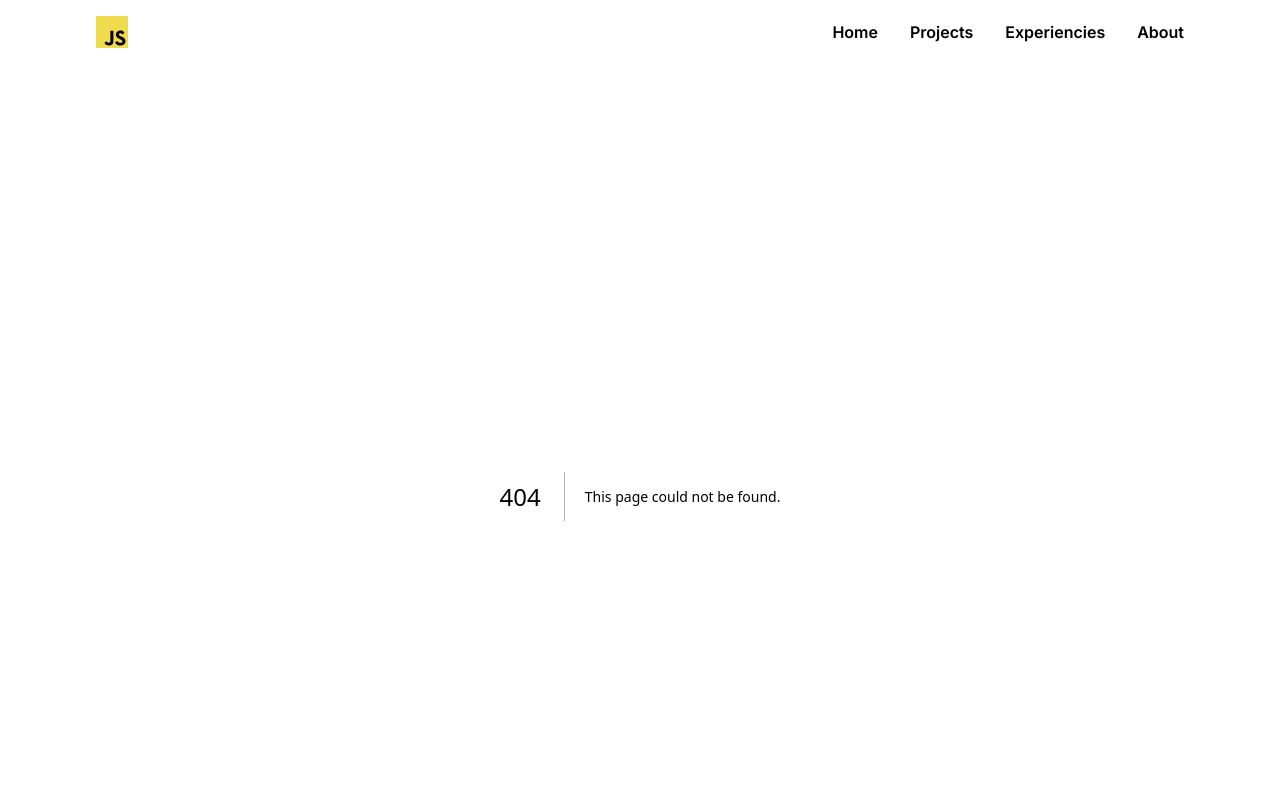
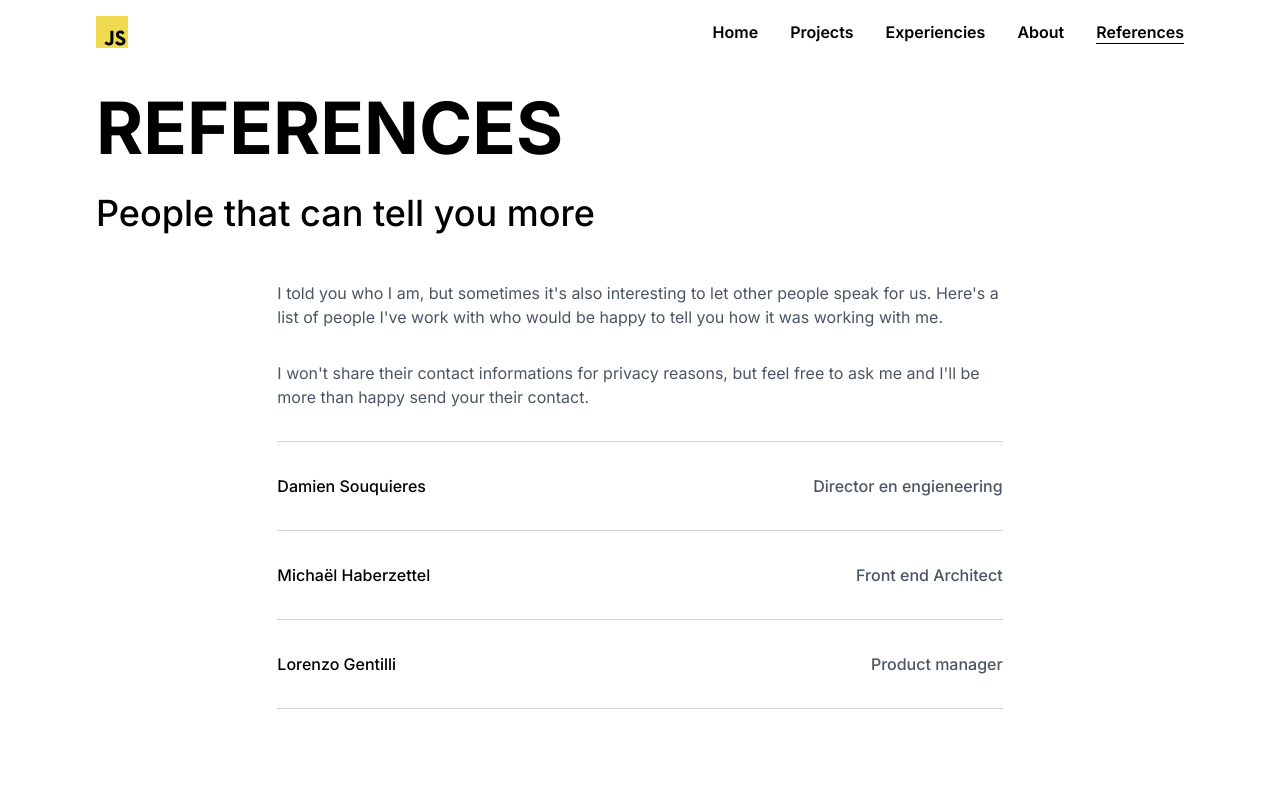
Before and after one commit to Newpoki/portfolio, a Next.js app: page /references in a window 1280 px wide. Before the commit this address had no page. Shown: the top 800 px of the page. Built offline with nearby package versions, Linux system fonts and the light colour scheme.

Commit message:
feat: add references page

```diff
--- a/app/header/header-drawer.tsx
+++ b/app/header/header-drawer.tsx
@@ -39,6 +39,9 @@ export const HeaderDrawer = ({ isOpen, onClose }: Props) => {
         <HeaderLink className="self-start" href="/about" onClick={onClose}>
           about
         </HeaderLink>
+        <HeaderLink className="self-start" href="/references" onClick={onClose}>
+          references
+        </HeaderLink>
       </nav>
     </menu>
   );
--- a/app/header/header.tsx
+++ b/app/header/header.tsx
@@ -14,6 +14,7 @@ export const Header = () => {
         <HeaderLink href="/projects">projects</HeaderLink>
         <HeaderLink href="/experiencies">experiencies</HeaderLink>
         <HeaderLink href="/about">about</HeaderLink>
+        <HeaderLink href="/references">references</HeaderLink>
       </nav>
     </div>
   );
--- /dev/null
+++ b/app/references/page.tsx
@@ -0,0 +1,55 @@
+import { SlideUp } from "../components/slide-up";
+import { Typography } from "../components/typography";
+import { FadeIn } from "../components/fade-in";
+import { Metadata } from "next";
+import { TabeListItem } from "../components/table-list-item";
+
+export const metadata: Metadata = {
+  title: "Jason Savelli - References",
+  description: "Some references",
+};
+
+export default async function References() {
+  return (
+    <div>
+      <div className="mb-8">
+        <SlideUp>
+          <Typography variant="h1">References</Typography>
+        </SlideUp>
+      </div>
+
+      <FadeIn className="animation-delay-[900ms]">
+        <div className="mb-12 flex flex-col gap-6 md:flex-row md:items-center md:justify-between ">
+          <Typography className="md:max-w-screen-sm" variant="h2">
+            People that can tell you more
+          </Typography>
+        </div>
+
+        <div className="lg:1/2 mx-auto flex flex-col gap-8 md:w-2/3">
+          <Typography variant="body2">
+            I told you who I am, but sometimes it&apos;s also interesting to let
+            other people speak for us. Here&apos;s a list of people I&apos;ve
+            work with who would be happy to tell you how it was working with me.
+          </Typography>
+          <Typography variant="body2">
+            I won&apos;t share their contact informations for privacy reasons,
+            but feel free to ask me and I&apos;ll be more than happy send your
+            their contact.
+          </Typography>
+
+          <ul>
+            <TabeListItem label="Damien Souquieres">
+              Director en engieneering
+            </TabeListItem>
+            <TabeListItem label="Michaël Haberzettel">
+              Front end Architect
+            </TabeListItem>
+            <TabeListItem label="Lorenzo Gentilli">
+              Product manager
+            </TabeListItem>
+          </ul>
+        </div>
+      </FadeIn>
+    </div>
+  );
+}
```
